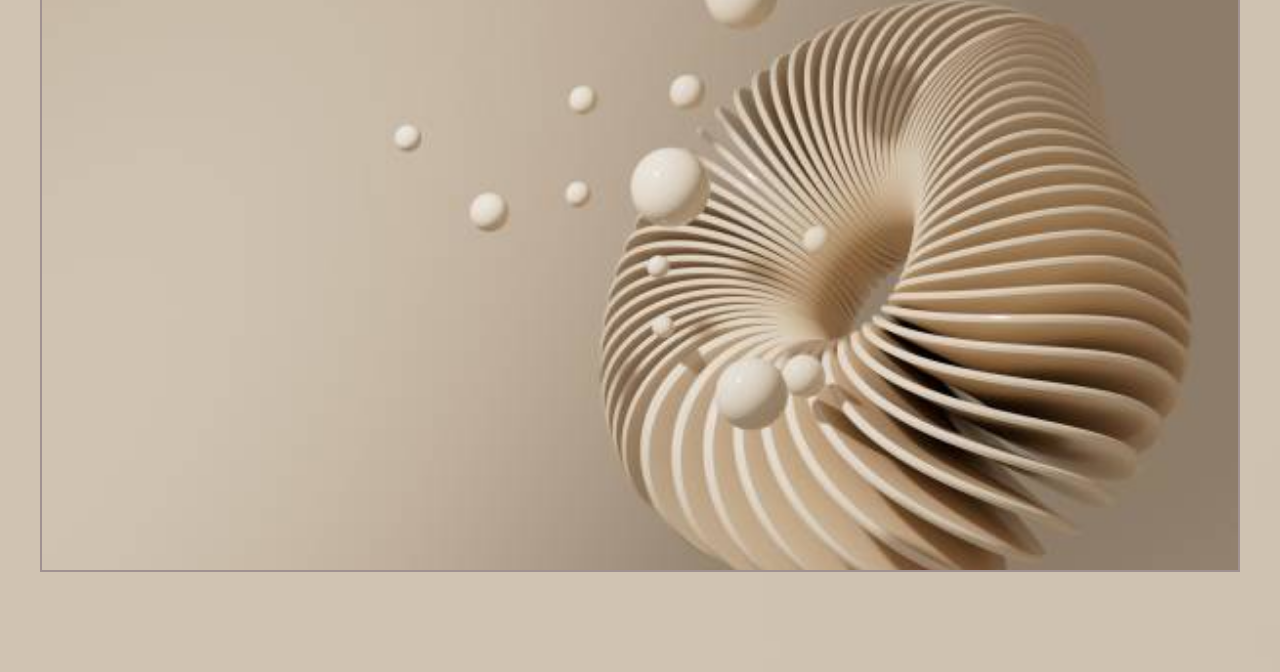
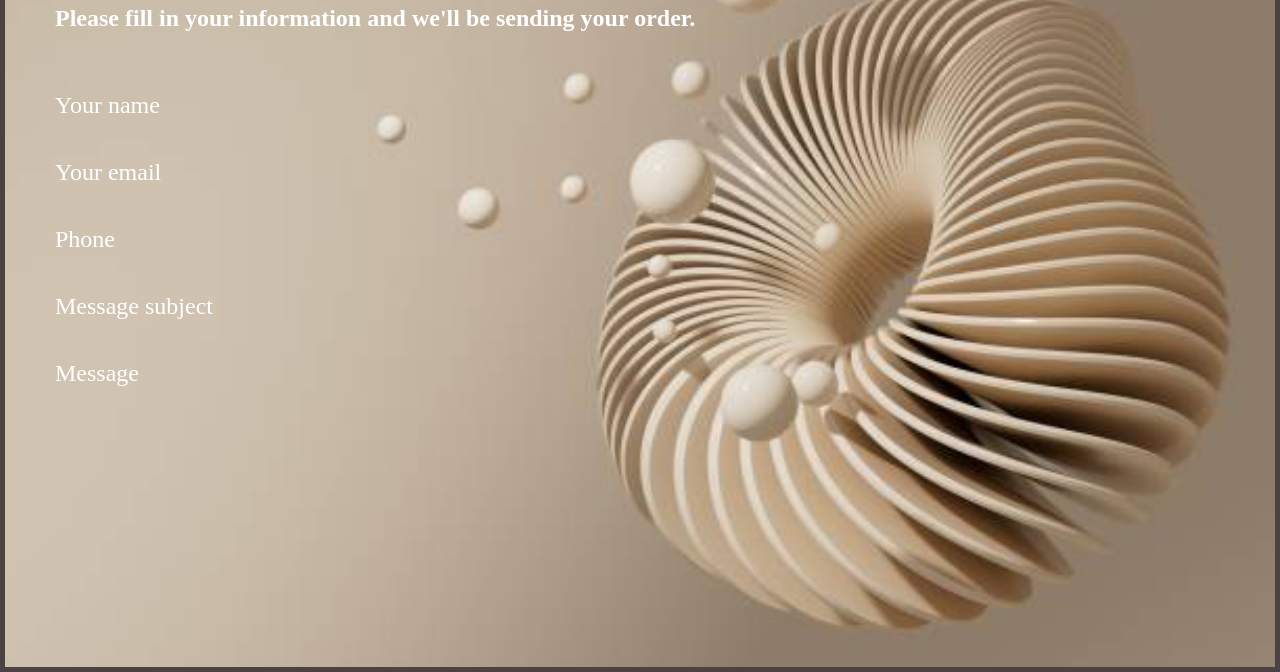
Before and after one commit to NataliiaYakovenko/Contact-form, a plain HTML site: page index.html in a window 1280 px wide. Shown: the part 128-800 px from the top of the page. Drawn offline with Linux system fonts and the light colour scheme.

Commit message:
Add names

```diff
--- a/index.html
+++ b/index.html
@@ -1,15 +1,24 @@
 <!DOCTYPE html>
 <html lang="en">
-<head>
-    <meta charset="UTF-8">
-    <meta name="viewport" content="width=device-width, initial-scale=1.0">
+  <head>
+    <meta charset="UTF-8" />
+    <meta name="viewport" content="width=device-width, initial-scale=1.0" />
     <title>Contact form</title>
- <link rel="stylesheet" href="style.css">
-</head>
-<body>
+    <link rel="stylesheet" href="style.css" />
+  </head>
+  <body>
+    <div class="form">
+      <h1>Contact form</h1>
+      <h2>Please fill in your information and we'll be sending your order.</h2>
 
-    <div>
+      <div class="name name-information">
+        <div class="name">Your name</div>
+        <div class="name">Your email</div>
+        <div class="name">Phone</div>
+        <div class="name">Message subject</div>
+        <div class="name">Message</div>
+      </div>
+
     </div>
-
-</body>
+  </body>
 </html>
--- a/style.css
+++ b/style.css
@@ -8,19 +8,33 @@ body {
   display: flex;
   justify-content: center;
   align-items: center;
-  background-image: url(./assets/Copy\).jpg);
-  background-size: 4000px;
-  background-position: left;
+  background-image: url(./assets/istockphoto-2162849344-612x612.jpg);
+  background-size:cover;
   height: 100vh;
 }
-div {
-  width: 1200px;
-  height: 600px;
-  border: 2px solid rgb(160, 145, 145);
-  background-image: url(./assets/istockphoto-2162849344-612x612.jpg);
-  background-size: cover;
-  background-position: right;
-  background-repeat: no-repeat;
+.form {
+  width: 1600px;
+  height: 800px;
+  border: 5px solid rgb(77, 66, 66);
+  box-shadow: 0px 0px 20px black;
+  background-color: transparent;
+  padding: 50px;
+  color:white;
+  font-size: 24px;
+
+}
+h1{
+  font-size: 50px;
+}
+h2{
+  margin: 20px 0 60px 0;
+  font-size: 24px;
+}
+
+.name{
+  margin: 40px 0;
+
+
 
 
 }
```
